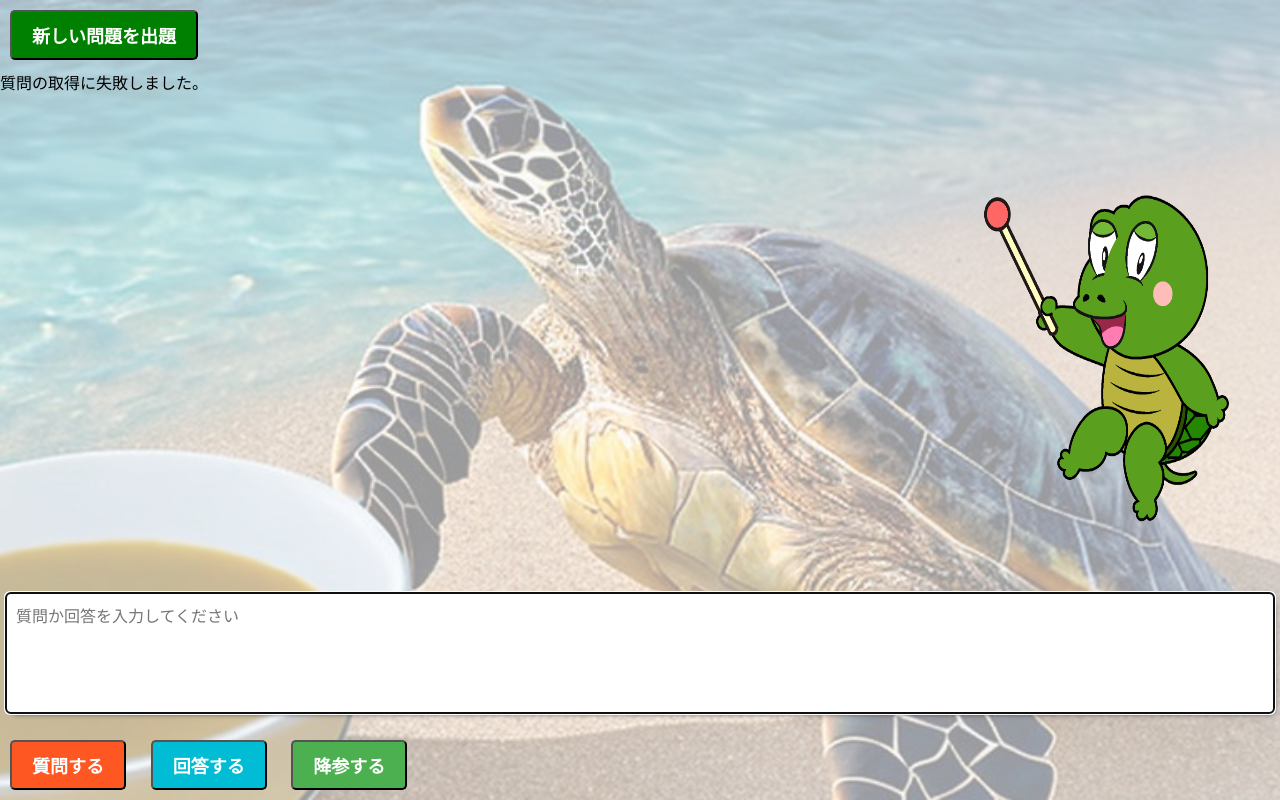
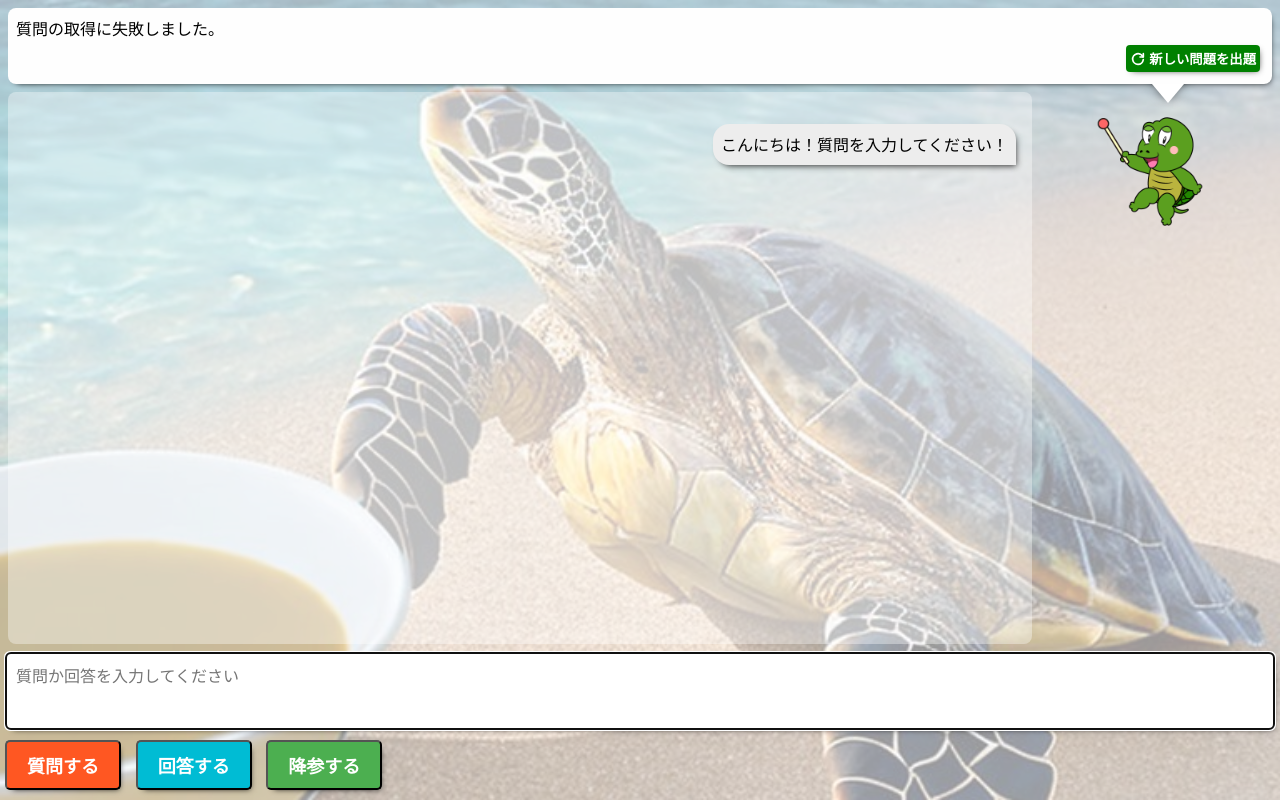
Before and after one commit to ayame113/shinshu-hackathon, a website: page public/index.html in a window 1280 px wide. Drawn offline with Linux system fonts and the light colour scheme; no server answers.

Commit message:
cssを調整する (#7)
* cssを調整する

* cssを追加

* フキダシを実装

```diff
--- a/public/index.html
+++ b/public/index.html
@@ -1,5 +1,5 @@
 <!DOCTYPE html>
-<html lang="en">
+<html lang="ja">
   <head>
     <meta charset="UTF-8" />
     <meta name="viewport" content="width=device-width, initial-scale=1.0" />
@@ -20,13 +20,18 @@
     <script src="script.js" type="module"></script>
   </head>
   <body>
-    <div id="answer-form">
+    <div id="question-wrapper">
+      <div id="current-question"></div>
       <div class="request-new-question-wrapper">
-        <button id="request-new-question" class="button">
+        <button id="request-new-question">
+          <svg xmlns="http://www.w3.org/2000/svg" class="icon icon-tabler icon-tabler-reload" width="44" height="44" viewBox="0 0 24 24" stroke-width="2.5" stroke="#ffffff" fill="none" stroke-linecap="round" stroke-linejoin="round">
+            <path stroke="none" d="M0 0h24v24H0z" fill="none"/>
+            <path d="M19.933 13.041a8 8 0 1 1 -9.925 -8.788c3.899 -1 7.935 1.007 9.425 4.747" />
+            <path d="M20 4v5h-5" />
+          </svg>
           新しい問題を出題
         </button>
       </div>
-      <div id="current-question"></div>
     </div>
     <div id="history-wrapper">
       <div id="history"></div>
--- a/public/script.js
+++ b/public/script.js
@@ -34,7 +34,7 @@ dialogCloseButton.addEventListener("click", () => {
   outputDialog.close();
 });
 
-// ダイアログの外側を押したら
+// ダイアログの外側を押したらダイアログを閉じる
 outputDialog.addEventListener("click", (e) => {
   if (e.target !== dialogCloseButton) {
     outputDialog.close();
@@ -56,16 +56,18 @@ dialogGiveup.addEventListener("click", () => {
   giveupDialog.close();
   dialogAnswer.innerText = currentQuestionAnswer;
   answerDialog.showModal();
-})
+});
 
 // 答え表示時の閉じるボタンの処理
 dialogAnswerCloseButton.addEventListener("click", () => {
   answerDialog.close();
-})
-
+});
 
 // 最初に問題を生成する
 async function pushQuestion() {
+  // 最初に「入力してください」メッセージを出す
+  appendMessage("こんにちは！質問を入力してください！", "history-response");
+
   const response = await fetch("/pushQuestion");
   if (!response.ok) {
     questionBox.innerText = "質問の取得に失敗しました。";
@@ -150,6 +152,7 @@ function appendMessage(text, className) {
   messageDiv.classList.add(className);
   messageDiv.textContent = text;
   conversationDiv.appendChild(messageDiv);
+  messageDiv.scrollIntoView();
   return messageDiv;
 }
 
@@ -164,7 +167,7 @@ answerButton.addEventListener("click", () => {
 
 // 新しい問題の出題ボタンのクリックイベントを設定
 requestQuestionButton.addEventListener("click", () => {
-  conversationDiv.innerText = ""
+  conversationDiv.innerText = "";
   pushQuestion();
 });
 
--- a/public/style.css
+++ b/public/style.css
@@ -24,18 +24,43 @@ body {
 }
 
 /* 出題フォーム関連 */
+#question-wrapper {
+  background-color: #fefefe;
+  margin: 0.5rem 0.5rem 0;
+  padding: 0.5rem;
+  border-radius: 0.5rem;
+  box-shadow: 3px 4px 6px -5px black;
+}
 .request-new-question-wrapper {
-  text-align: left;
-  display: flex;
-  align-items: center;
-  justify-content: space-between;
+  text-align: right;
 }
-#answer-form {
-  width: 100%;
+#request-new-question {
+  background-color: green;
+  color: white;
+  font-weight: bold;
+  cursor: pointer;
+  padding: 0.25rem;
+  margin: 0.25rem;
+  border-radius: 0.25rem;
+  border: none;
+  box-shadow: 2px 2px 7px -4px black;
+  transition: transform 0.3s, box-shadow 0.3s, background-color 0.3s;
+}
+#request-new-question:hover {
+  transform: translateY(-2px);
+  box-shadow: 0 0 2px rgba(0, 0, 0, 0.3);
+}
+#request-new-question:active {
+  transform: translateY(1px);
+  box-shadow: 0 0 2px rgba(0, 0, 0, 0.3);
+}
+#request-new-question svg {
+  width: 1rem;
+  height: 1rem;
+  vertical-align: text-bottom;
 }
 
 #current-question {
-  height: 20%
 }
 
 
@@ -48,9 +73,12 @@ body {
 }
 #history-wrapper > *:first-child {
   flex-grow: 1;
+  margin: 0.5rem;
+  border-radius: 0.5rem;
+  background-color: #ffffff5c;
 }
 #history-wrapper > *:last-child {
-  width: 300px;
+  width: 240px;
 }
 @media screen and (max-width: 500px) {
   #history-wrapper {
@@ -58,12 +86,13 @@ body {
   }
   #history-wrapper > *:first-child {
     width: auto;
-    height: 60%;
+    height: auto;
+    flex-grow: 1;
     order: 2;
   }
   #history-wrapper > *:last-child {
     width: 100%;
-    height: 40%;
+    height: 100px;
     order: 1;
   }
 }
@@ -72,6 +101,7 @@ body {
 #history {
   overflow-y: scroll;
   padding: 1rem;
+  scroll-behavior: smooth;
 }
 .history-question,
 .history-response,
@@ -84,15 +114,16 @@ body {
 .history-question {
   background-color: rgb(160, 255, 160);
   border-radius: 1em 1em 1em 0;
+  word-break: break-all;
 }
 .history-response {
-  background-color: lightgray;
+  background-color: #ededed;
   border-radius: 1em 1em 0 1em;
   margin-right: 0;
   margin-left: auto;
 }
 .history-waiting {
-  background-color: lightgray;
+  background-color: #ededed;
   border-radius: 1em 1em 0 1em;
   margin-right: 0;
   margin-left: auto;
@@ -139,23 +170,46 @@ body {
 
 #image {
   overflow: hidden;
+  position: relative;
+}
+#image::before {
+  content: "";
+  position: absolute;
+  border-top: 1.2rem solid white;
+  border-right: 1rem solid transparent;
+  border-left: 1rem solid transparent;
+  filter: drop-shadow(0px -5px 6px black);
+  right: 6rem;
 }
 
 #image > img {
   display: block;
-  margin-top: -30%;
-  margin-left: -25%;
+  width: 80%;
+  height: auto;
+  margin-top: -30px;
+  margin-left: auto;
+  margin-right: auto;
+  /* margin-left: -25%;
   margin-right: auto;
   width: 150%;
-  height: 120%;
+  height: 120%; */
 }
 
 @media screen and (max-width: 500px) {
+  #image::before {
+    right: 3rem;
+  }
+
   #image > img {
+    width: auto;
+    height: 120%;
+    margin-top: -16px;
     margin-left: auto;
+    margin-right: 10px;
+    /* margin-left: auto;
     margin-right: auto;
-    width: 50vh;
-    margin-top: -5vh;
+    /* width: 50vh;
+    margin-top: -5vh; */
   }
 }
 
@@ -187,7 +241,8 @@ body {
   border-radius: 5px;
   cursor: pointer;
   transition: transform 0.3s, box-shadow 0.3s, background-color 0.3s;
-  margin: 10px;
+  margin: 10px 5px;
+  box-shadow: 3px 4px 6px -5px black;
 }
 
 .button:hover {
@@ -217,17 +272,13 @@ body {
   background-color: #4CAF50 ;
 }
 
-#request-new-question {
-  background-color: green;
-}
-
 /* テキストエリアスタイル */
 .form-textarea {
   display: block;
   width: calc(100% - 2rem);
-  height: 100px;
+  height: 3.5rem;
   padding: 10px;
-  margin: 1rem auto;
+  margin: 0 auto;
   font-size: 16px;
   border: 1px solid #cccccc;
   border-radius: 5px;
```
